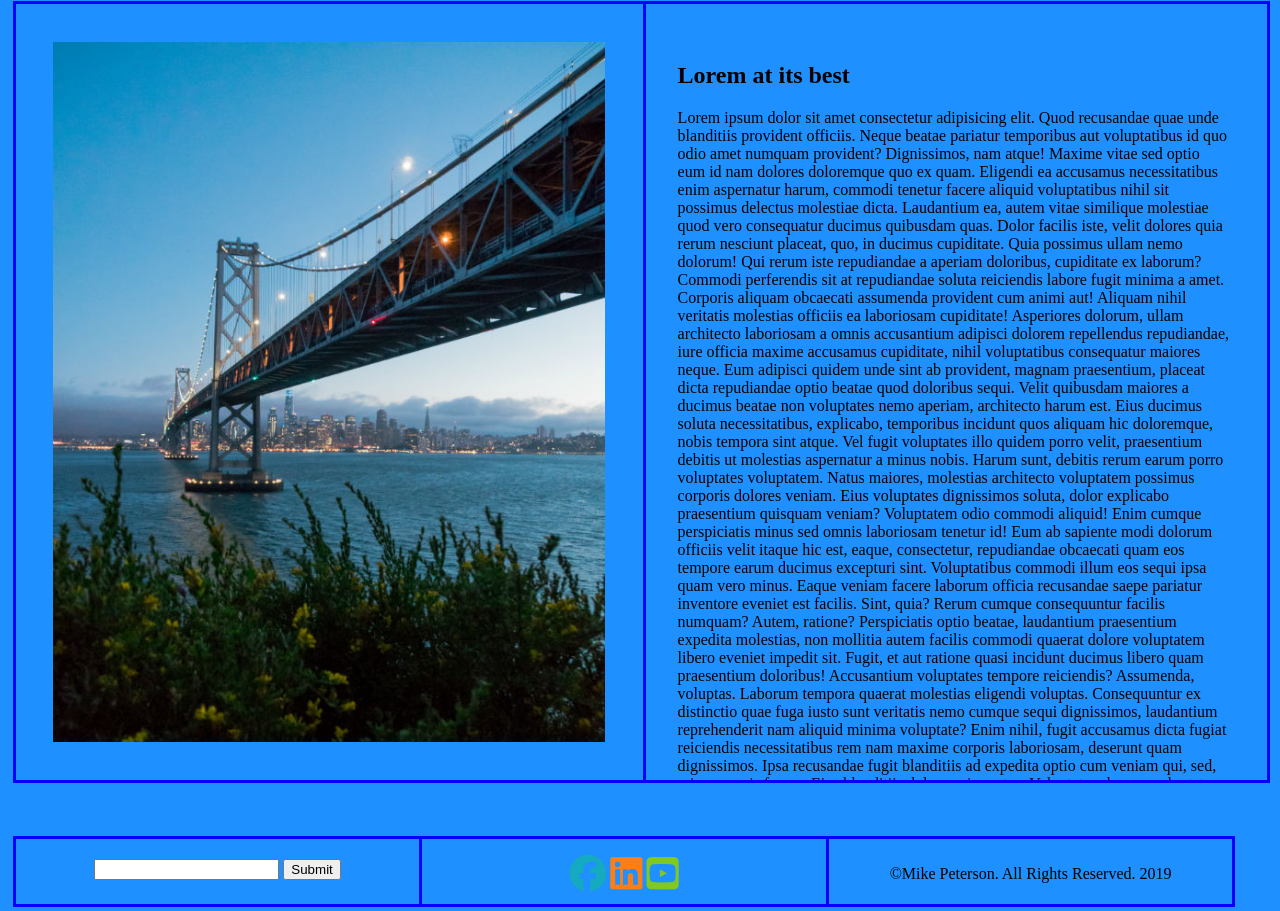
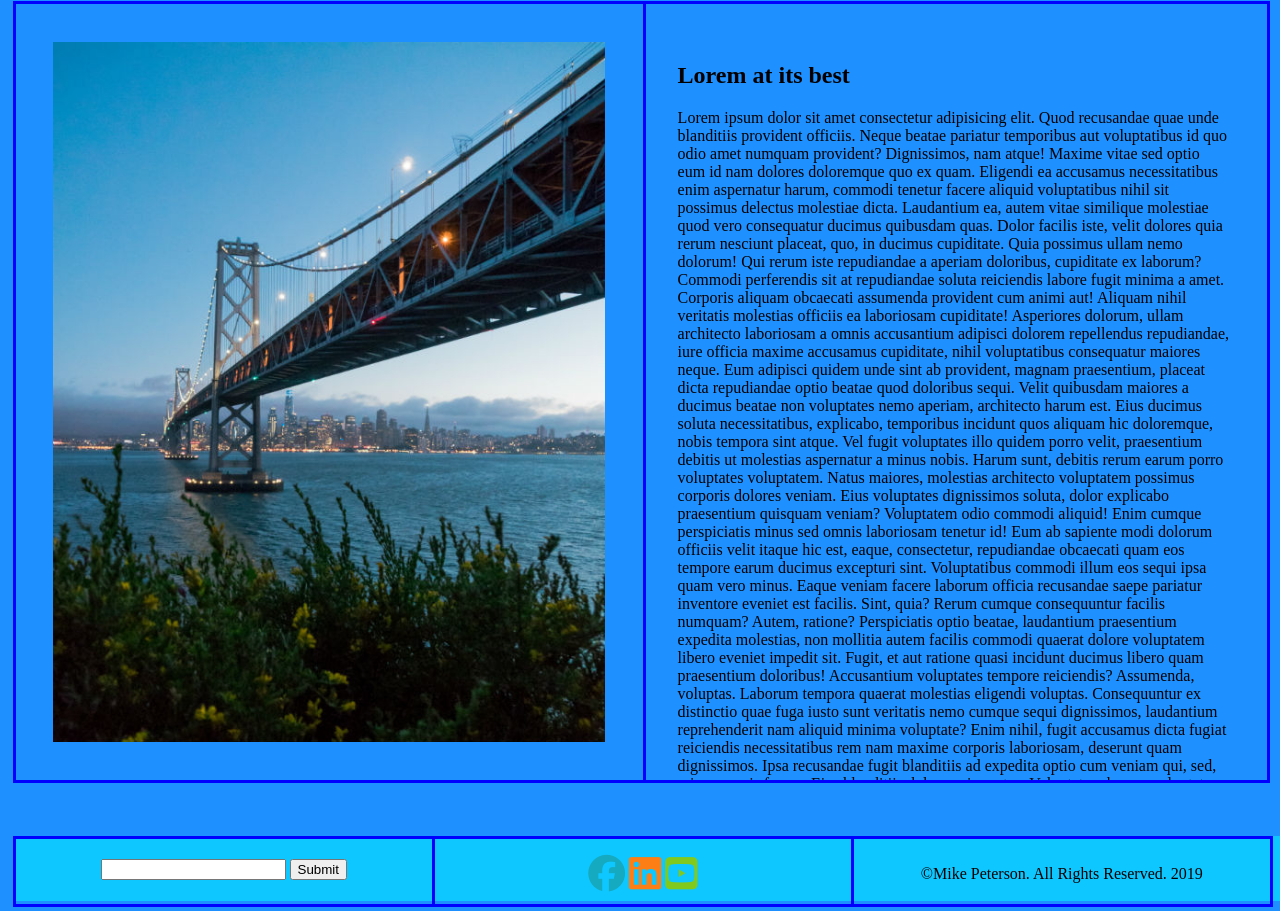
Before and after one commit to mikael-coder/class, a plain HTML site: page index.html in a window 1280 px wide. Shown: the part 329-1240 px from the top of the page. Drawn offline with Linux system fonts and the light colour scheme.

Commit message:
improved footer color

```diff
--- a/css/styles.css
+++ b/css/styles.css
@@ -97,9 +97,10 @@ body {
 }
 
 .footer {
-  git add .width: 100%;
+  width: 100%;
   height: 65px;
   margin: 35px 2% 10px 1%;
+  background-color: rgba(0,255,255,0.5);
   }
 
 .footer-col {
```
